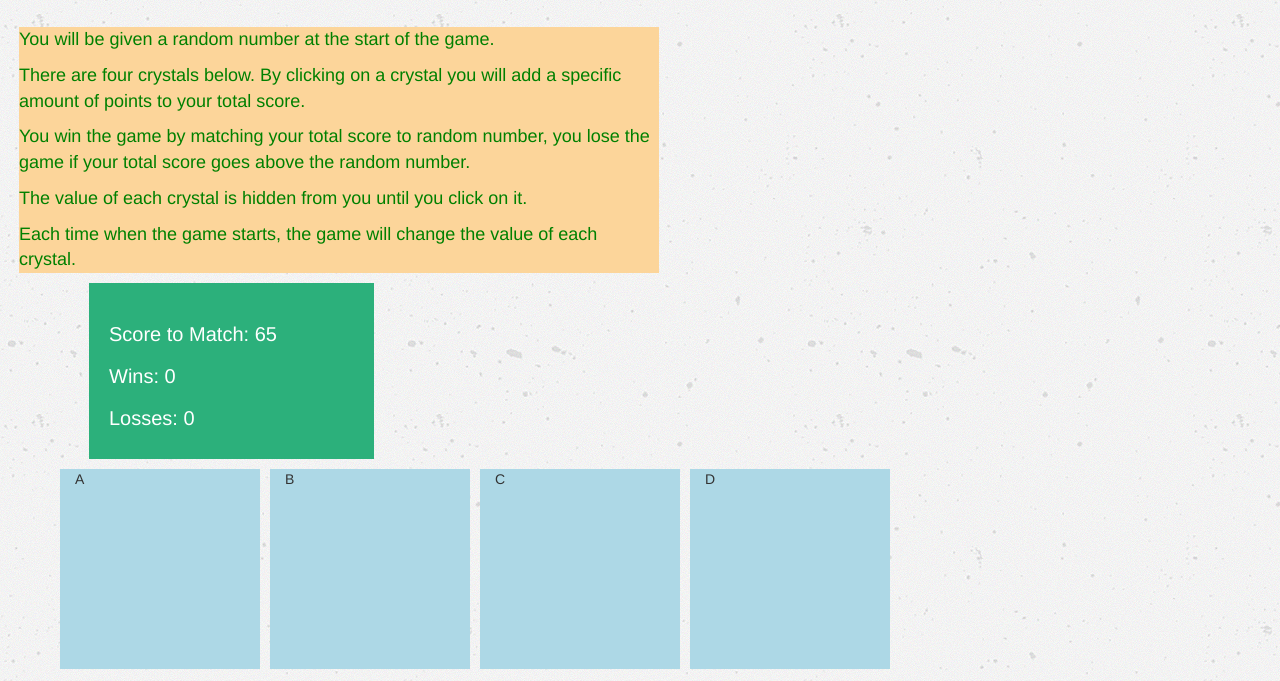
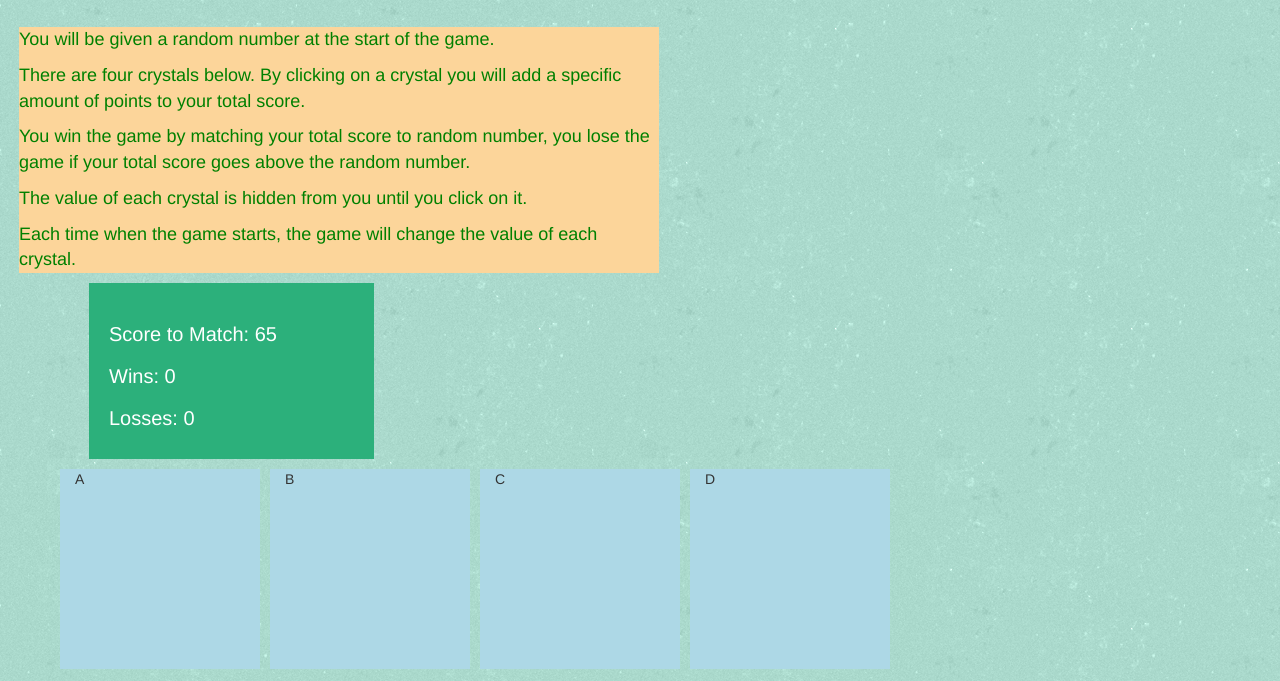
Before and after one commit to JeffOstrom/CrystalHunter, a plain HTML site: page index.html in a window 1280 px wide. Shown: the part 218-899 px from the top of the page. Drawn offline with nearby package versions, Linux system fonts and the light colour scheme.

Commit message:
updated css backgroud green

```diff
--- a/assets/css/style.css
+++ b/assets/css/style.css
@@ -1,5 +1,5 @@
 body {
-	 background: url("../images/concrete.png");
+	 background: url("../images/green.png");
 	 border-width: 100px;
 }
 
```
